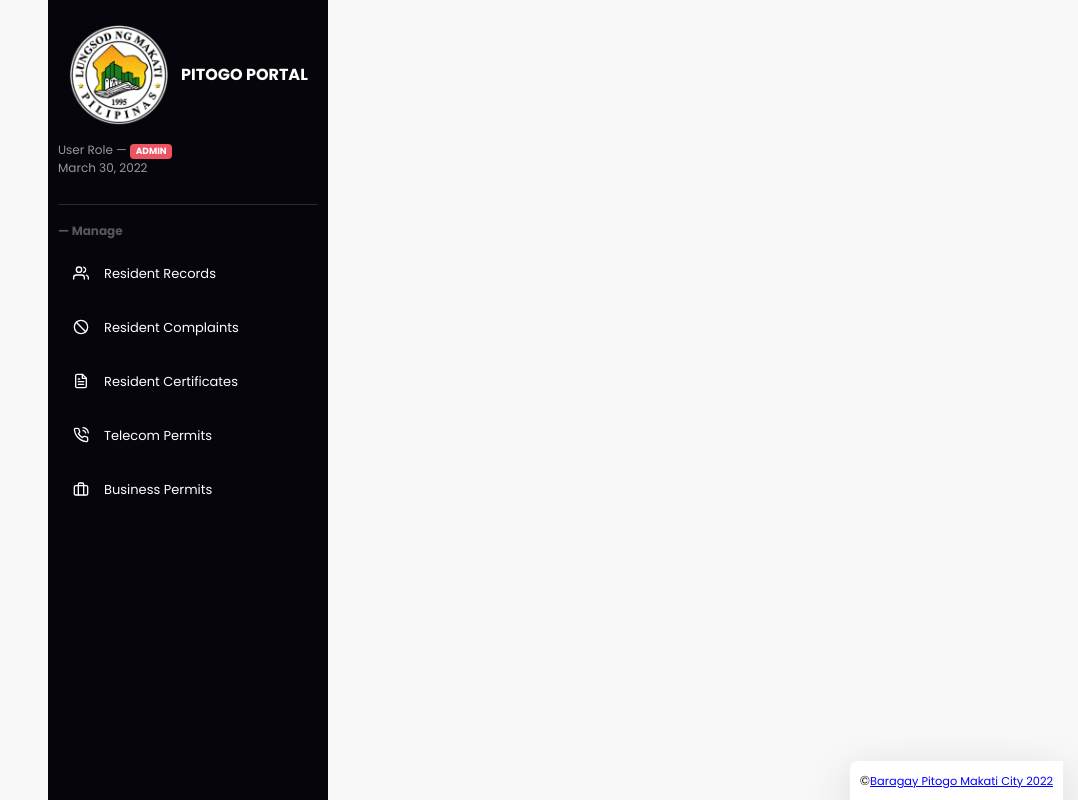
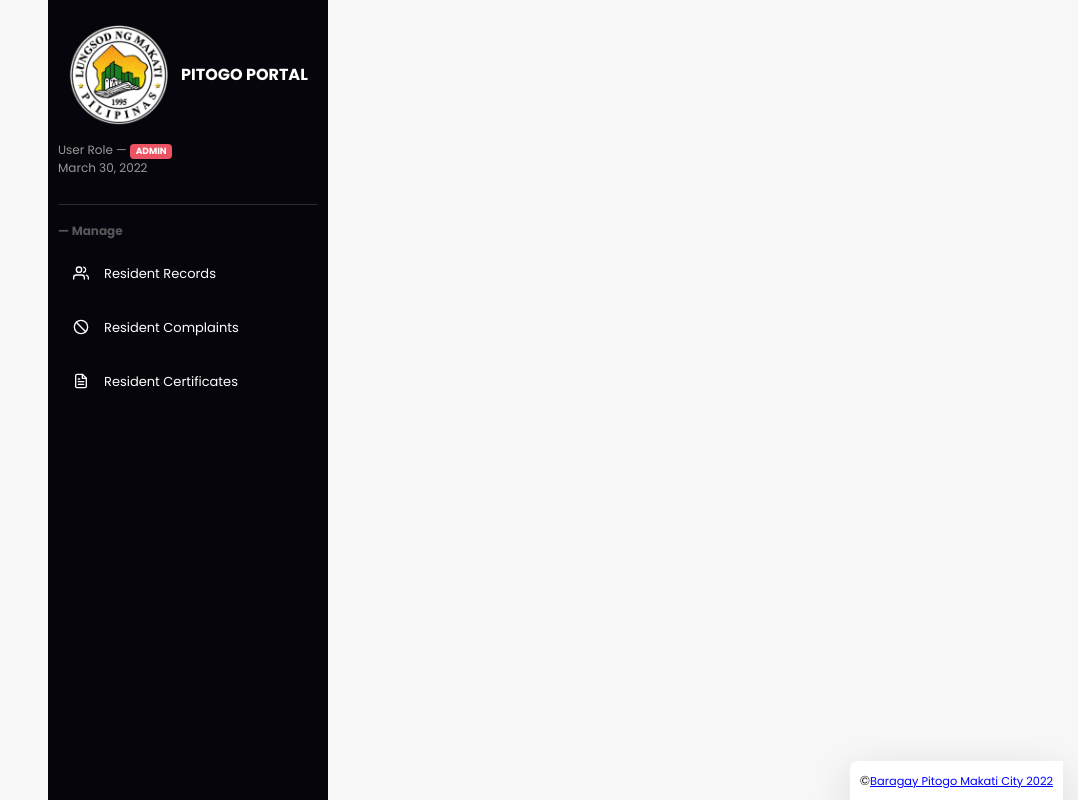
Before and after one commit to itsmenoahpoli/rtu-barangay-management-dashboard, a Next.js app: page / in a window 1280 px wide. Shown: the whole page, without its empty margins (202-1280 px from the left). Built offline with nearby package versions, Linux system fonts and the light colour scheme.

Commit message:
Updated sidebar items

```diff
--- a/components/navigations/DashboardSidebarNavigation.jsx
+++ b/components/navigations/DashboardSidebarNavigation.jsx
@@ -31,16 +31,16 @@ const sidebarLinks = [
     url: "/resident-certificates",
     icon: <FiFileText />,
   },
-  {
-    name: "Telecom Permits",
-    url: "/business-permits?type=telecom",
-    icon: <FiPhoneCall />,
-  },
-  {
-    name: "Business Permits",
-    url: "/business-permits?type=telecom",
-    icon: <FiBriefcase />,
-  },
+  // {
+  //   name: "Telecom Permits",
+  //   url: "/business-permits?type=telecom",
+  //   icon: <FiPhoneCall />,
+  // },
+  // {
+  //   name: "Business Permits",
+  //   url: "/business-permits?type=telecom",
+  //   icon: <FiBriefcase />,
+  // },
 ];
 
 export const DashboardSidebarNavigation = (props) => {
```
